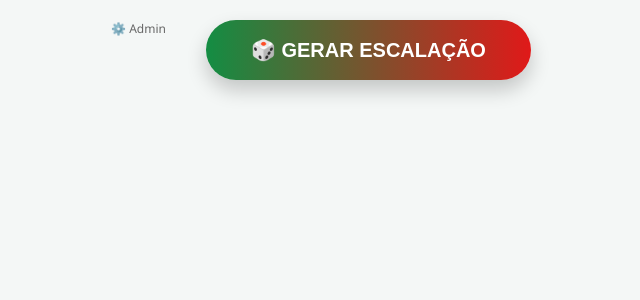
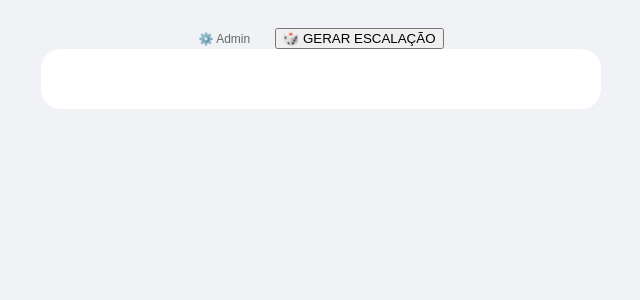
Before and after one commit to jhownsilva/sorteiolusa, a Flask app: page / in a window 1280 px wide. Shown: the top 300 px of the page, without its empty margins (319-959 px from the left). Run offline with Flask 3, Linux system fonts and the light colour scheme.

Commit message:
style.css

```diff
--- a/static/css/style.css
+++ b/static/css/style.css
@@ -1,65 +1,40 @@
 :root {
-    --bg-light: #f4f7f6;
-    --verde-lusa: #138d43;
-    --vermelho-lusa: #e01919;
-    --azul-lusa: #003399;
-    --gold: #d4af37;
+    --bg-gray: #f0f2f5;
+    --degrade-verde: linear-gradient(135deg, #138d43, #e01919);
+    --degrade-branco: linear-gradient(135deg, #333, #000);
 }
 
-body {
-    background-color: var(--bg-light);
-    color: #333;
-    font-family: 'Montserrat', 'Segoe UI', sans-serif;
-    margin: 0; padding: 20px;
+body { background: var(--bg-gray); font-family: 'Poppins', sans-serif; padding: 20px; display: flex; flex-direction: column; align-items: center; }
+
+#exportar-area { background: white; padding: 30px; border-radius: 20px; width: 100%; max-width: 500px; text-align: center; }
+
+.escudo-lusa { width: 120px; margin-bottom: 10px; }
+.data-sorteio { font-weight: bold; color: #666; margin-bottom: 20px; display: block; }
+
+.team-section { margin-bottom: 40px; width: 100%; }
+
+.team-header { padding: 15px; border-radius: 10px; color: white; font-weight: 900; font-size: 22px; margin-bottom: 15px; text-transform: uppercase; }
+.verde-header { background: var(--degrade-verde); }
+.branco-header { background: var(--degrade-branco); }
+
+.cap-box { background: #fff5f5; border: 1px dashed #ffcccc; padding: 10px; border-radius: 8px; margin-bottom: 15px; text-align: left; font-size: 13px; }
+
+.player-row {
+    display: flex; align-items: center; background: white;
+    border: 1px solid #ddd; border-radius: 8px; margin-bottom: 6px;
+    height: 45px; overflow: hidden;
 }
 
-.header { display: flex; justify-content: center; gap: 20px; margin-bottom: 40px; }
-
-.btn-sortear {
-    background: linear-gradient(to right, var(--verde-lusa), var(--vermelho-lusa));
-    color: white; border: none; padding: 18px 45px; border-radius: 50px;
-    font-weight: 900; font-size: 20px; cursor: pointer; text-transform: uppercase;
-    box-shadow: 0 10px 20px rgba(0,0,0,0.2); transition: 0.3s;
+.player-num {
+    width: 45px; height: 100%; display: flex; align-items: center;
+    justify-content: center; font-weight: 900; color: white;
 }
 
-.dashboard { display: flex; flex-wrap: wrap; justify-content: center; gap: 30px; }
+.verde .player-num { background: var(--degrade-verde); }
+.branco .player-num { background: var(--degrade-branco); }
 
-.team-column {
-    flex: 1; min-width: 400px; max-width: 550px;
-    background: white; border-radius: 20px; padding: 30px;
-    box-shadow: 0 15px 35px rgba(0,0,0,0.1); border: 1px solid #ddd;
-}
+.player-info { padding-left: 15px; font-weight: 700; font-size: 14px; text-transform: uppercase; color: #333; }
 
-.capitaes-box {
-    background: #fdf2f2; border: 1px solid #ffdada; border-radius: 10px;
-    padding: 15px; margin-bottom: 20px; text-align: left;
-}
+.pos-label { font-size: 10px; color: #999; text-transform: uppercase; margin: 10px 0 5px; text-align: left; font-weight: 800; }
 
-.cap-tag { color: var(--vermelho-lusa); font-weight: bold; font-size: 14px; }
-
-.player-card {
-    display: flex; align-items: center; background: #fff;
-    margin-bottom: 8px; border-radius: 12px; height: 55px;
-    border: 2px solid #eee; transition: 0.2s;
-}
-
-.player-card.is-capitao { border: 2px solid var(--gold); background: #fffdf0; }
-
-.player-number {
-    width: 50px; height: 100%; display: flex; align-items: center;
-    justify-content: center; font-weight: 900; font-size: 20px;
-    background: #333; color: white; border-radius: 10px 0 0 10px;
-}
-
-.verde .player-number { background: var(--verde-lusa); }
-.branco .player-number { background: #333; }
-
-.player-name {
-    padding-left: 20px; font-size: 16px; font-weight: 700;
-    text-transform: uppercase; color: #222;
-}
-
-.zona-title {
-    font-size: 13px; color: #999; text-transform: uppercase;
-    letter-spacing: 2px; margin: 20px 0 10px; font-weight: 800;
-}
+.is-cap { border: 2px solid #ffbc00 !important; background: #fffdf0; }
```
